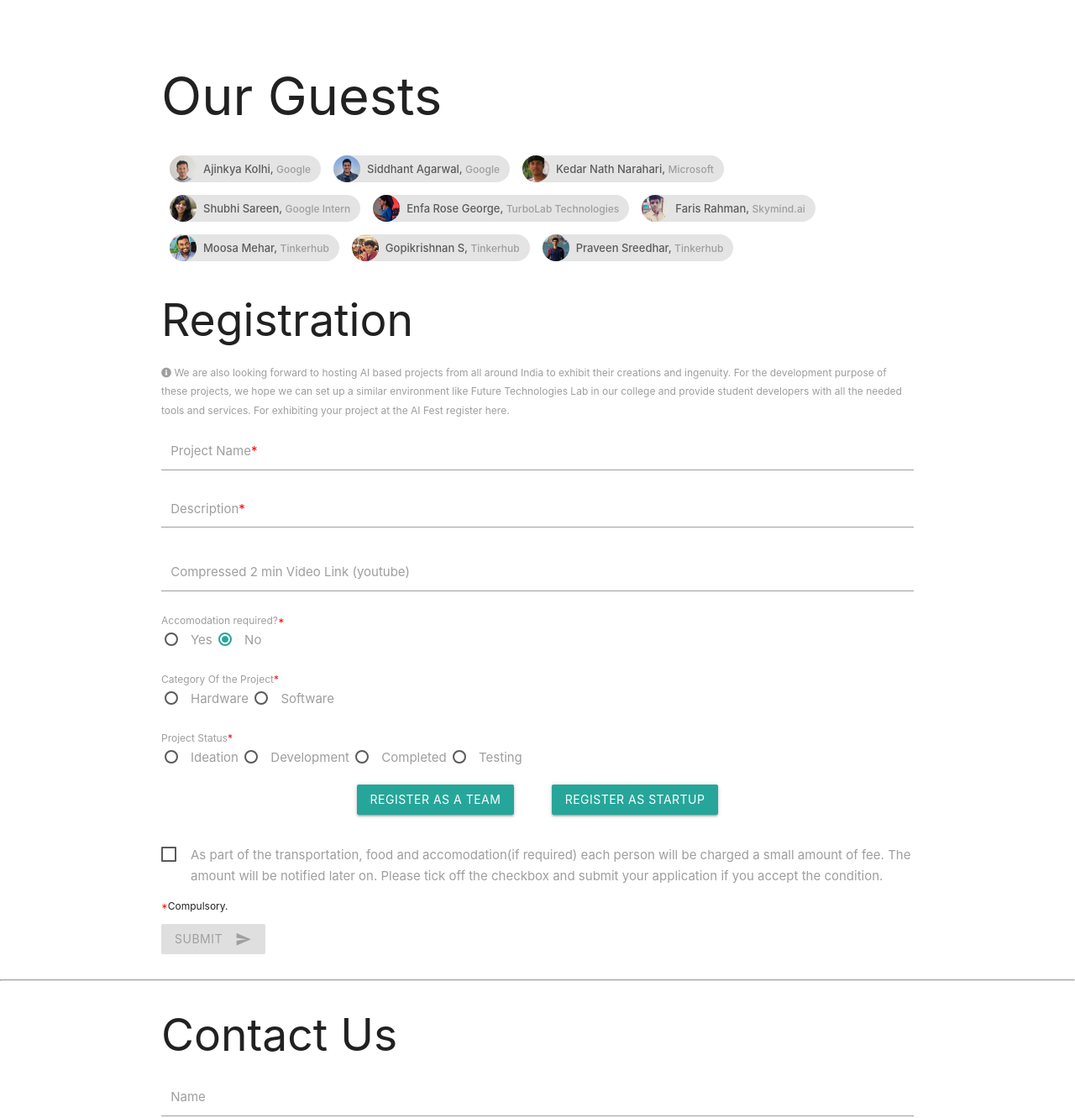
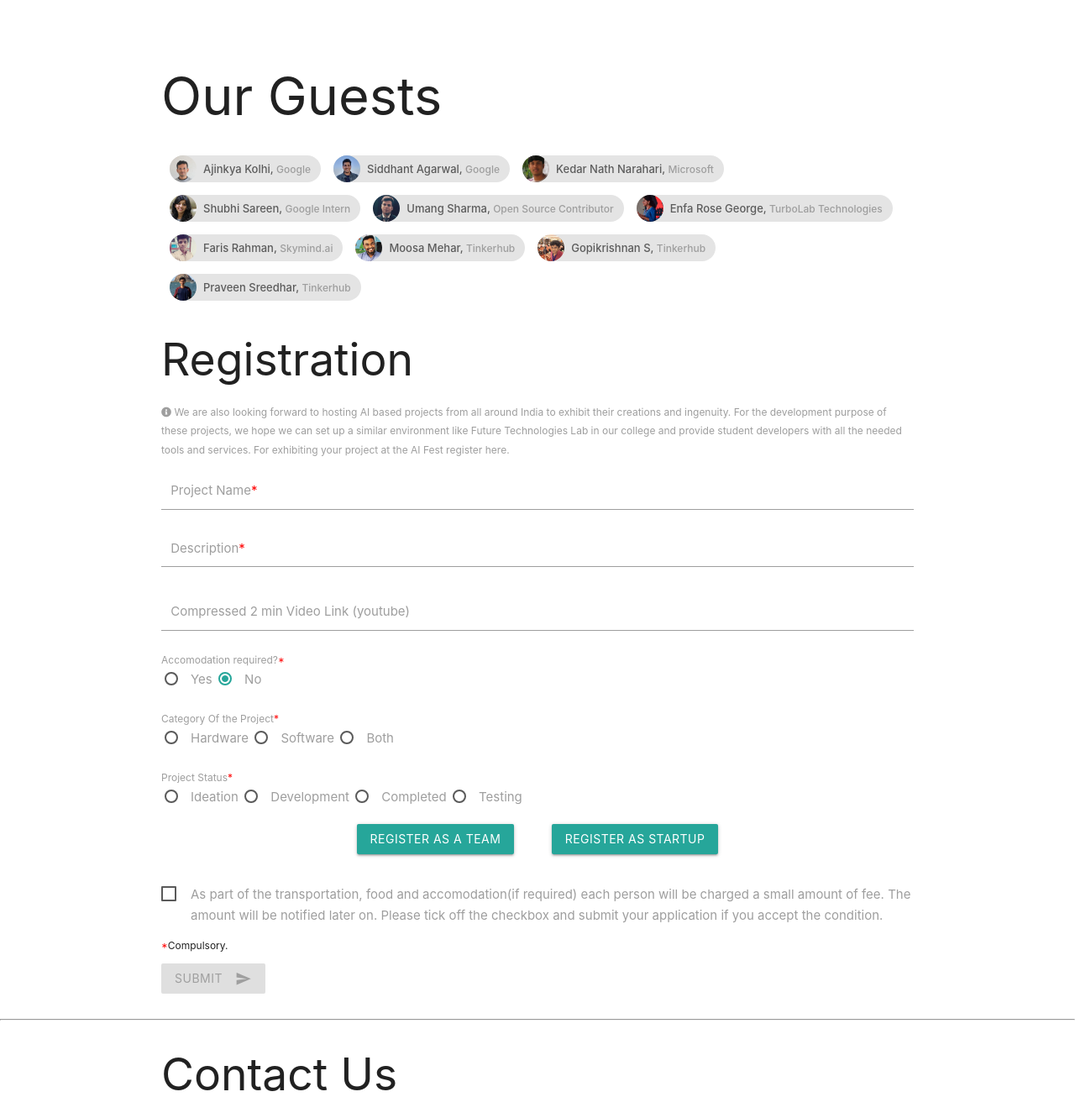
Before and after one commit to iedccoet/aifestregistration, a PHP site: page / in a window 1280 px wide. Shown: the part 1333-2664 px from the top of the page at 84% size. Run offline with PHP 8.4, Linux system fonts and the light colour scheme; some libraries are stand-ins or nearby versions.

Commit message:
updated guest+ added both option in category

```diff
--- a/index.php
+++ b/index.php
@@ -115,6 +115,10 @@
                         Shubhi Sareen, <label> Google Intern </label>
                 </div>
                 <div class="chip">
+                        <img src="./img/umang_sharma.jpeg" alt="Contact Person">
+                        Umang Sharma, <label> Open Source Contributor </label>
+                </div>
+                <div class="chip">
                         <img src="./img/enfageorge.jpeg" alt="Contact Person">
                         Enfa Rose George, <label> TurboLab Technologies </label>
                 </div>
@@ -187,6 +191,11 @@
                   <label>
                     <input class="with-gap" name="category" type="radio"  value="software"/>
                     <span>Software</span>
+                  </label>
+
+                  <label>
+                    <input class="with-gap" name="category" type="radio"  value="both"/>
+                    <span>Both</span>
                   </label>
             </div>
 
```
Also changed, not shown: img/umang_sharma.jpeg (added).
